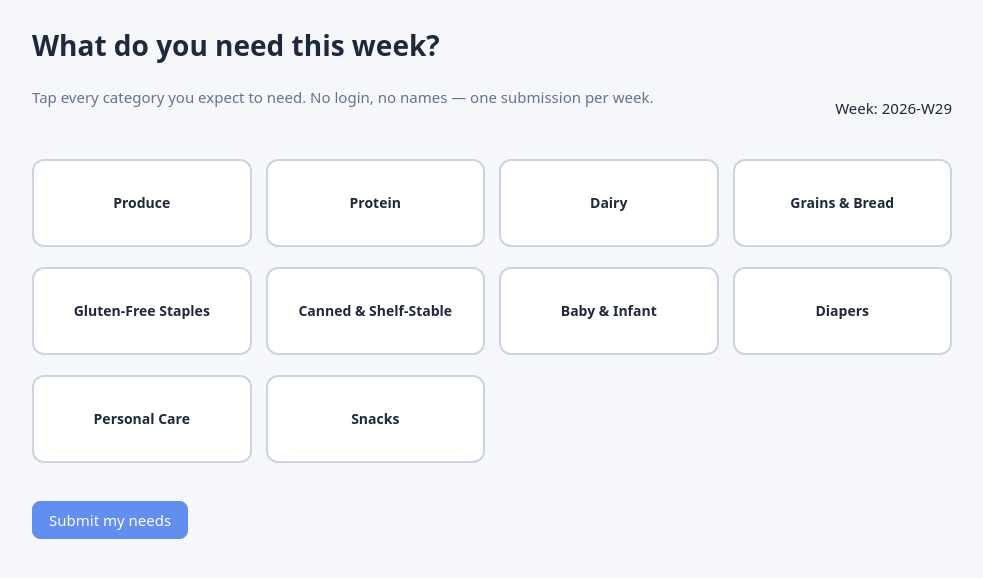
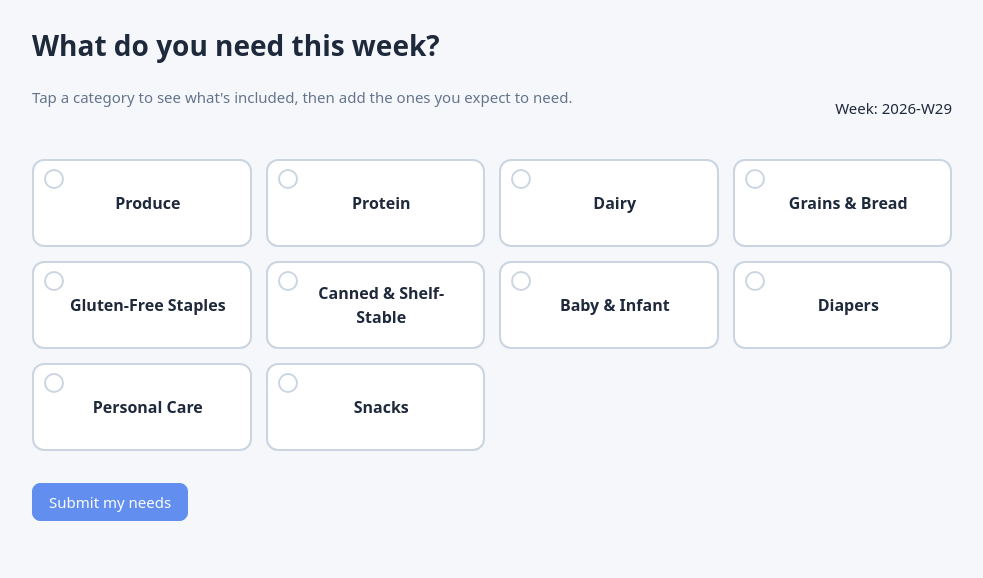
Before and after one commit to SadlyIconic/food-bank-order, a Flask app: page / in a window 1280 px wide. Shown: the part 145-723 px from the top of the page, without its empty margins (148-1131 px from the left). Run offline with Flask 3, Linux system fonts and the light colour scheme; data comes from the database, SQL or seed files in the repository; data that the repository does not hold is empty.

Commit message:
Add category detail modal with descriptions and example items
Tap a planning category to see what it includes and sample items from
the catalog. Descriptions live in categories.json; examples are mapped
from items.json per category.

Co-authored-by: SadlyIconic <SadlyIconic@users.noreply.github.com>

```diff
--- a/food_bank/static/i18n.js
+++ b/food_bank/static/i18n.js
@@ -26,7 +26,7 @@ const FoodBankI18n = (() => {
       nav_admin: "Admin",
       nav_request: "Share needs",
       request_title: "What do you need this week?",
-      request_subtitle: "Tap every category you expect to need. No login, no names — one submission per week.",
+      request_subtitle: "Tap a category to see what's included, then add the ones you expect to need.",
       request_week: "Week",
       request_submit: "Submit my needs",
       request_already_submitted: "You already shared your needs for this week. Thank you!",
@@ -34,6 +34,11 @@ const FoodBankI18n = (() => {
       request_success_body: "Your needs for this week have been recorded anonymously.",
       request_success_count: "Categories recorded:",
       request_success_back: "Back to board",
+      request_info_aria: "Learn more about this category",
+      request_modal_items: "Examples we often carry",
+      request_modal_add: "Add to my needs",
+      request_modal_remove: "Remove from my needs",
+      request_modal_close: "Close",
       lang_label: "Language",
       shop_title: "Shop",
       shop_subtitle: "Browse items and add them to your cart ({limit} lb limit per order).",
--- a/food_bank/static/request.js
+++ b/food_bank/static/request.js
@@ -4,15 +4,130 @@
 
   const submitBtn = document.getElementById("submit-requests");
   const inputs = form.querySelectorAll(".category-input");
+  const modal = document.getElementById("category-modal");
+  const modalTitle = document.getElementById("category-modal-title");
+  const modalDescription = document.getElementById("category-modal-description");
+  const modalItems = document.getElementById("category-modal-items");
+  const modalItemsWrap = document.getElementById("category-modal-items-wrap");
+  const modalToggle = document.getElementById("category-modal-toggle");
+  const detailsEl = document.getElementById("category-details-json");
+
+  let categoryDetails = [];
+  let activeCategoryId = null;
+
+  if (detailsEl) {
+    try {
+      categoryDetails = JSON.parse(detailsEl.textContent || "[]");
+    } catch (_err) {
+      categoryDetails = [];
+    }
+  }
+
+  const detailsById = Object.fromEntries(categoryDetails.map((cat) => [cat.id, cat]));
+
+  function t(key, fallback) {
+    if (window.FoodBankI18n && typeof window.FoodBankI18n.t === "function") {
+      return window.FoodBankI18n.t(key);
+    }
+    return fallback;
+  }
 
   function updateSubmitState() {
     const anyChecked = Array.from(inputs).some((input) => input.checked);
     submitBtn.disabled = !anyChecked;
   }
 
+  function syncTileStates() {
+    form.querySelectorAll(".category-tile").forEach((tile) => {
+      const input = tile.querySelector(".category-input");
+      tile.classList.toggle("is-selected", Boolean(input && input.checked));
+    });
+  }
+
+  function syncModalToggle() {
+    if (!activeCategoryId || !modalToggle) return;
+    const input = form.querySelector(`.category-input[value="${activeCategoryId}"]`);
+    const checked = input && input.checked;
+    modalToggle.textContent = checked
+      ? t("request_modal_remove", "Remove from my needs")
+      : t("request_modal_add", "Add to my needs");
+    modalToggle.classList.toggle("btn-muted", checked);
+    modalToggle.classList.toggle("btn-primary", !checked);
+  }
+
+  function openModal(categoryId) {
+    const category = detailsById[categoryId];
+    if (!category || !modal) return;
+
+    activeCategoryId = categoryId;
+    modalTitle.textContent = category.display_name || "";
+    modalDescription.textContent = category.description || category.donor_friendly_translation || "";
+
+    modalItems.innerHTML = "";
+    const items = category.example_items || [];
+    if (items.length) {
+      modalItemsWrap.hidden = false;
+      items.forEach((item) => {
+        const li = document.createElement("li");
+        li.textContent = item;
+        modalItems.appendChild(li);
+      });
+    } else {
+      modalItemsWrap.hidden = true;
+    }
+
+    syncModalToggle();
+    modal.hidden = false;
+    document.body.classList.add("modal-open");
+    modalToggle.focus();
+  }
+
+  function closeModal() {
+    if (!modal) return;
+    modal.hidden = true;
+    document.body.classList.remove("modal-open");
+    activeCategoryId = null;
+  }
+
   inputs.forEach((input) => {
-    input.addEventListener("change", updateSubmitState);
+    input.addEventListener("change", () => {
+      updateSubmitState();
+      syncTileStates();
+      syncModalToggle();
+    });
+  });
+
+  form.querySelectorAll(".category-open-btn").forEach((btn) => {
+    btn.addEventListener("click", () => {
+      openModal(btn.dataset.categoryId);
+    });
+  });
+
+  if (modalToggle) {
+    modalToggle.addEventListener("click", () => {
+      if (!activeCategoryId) return;
+      const input = form.querySelector(`.category-input[value="${activeCategoryId}"]`);
+      if (!input) return;
+      input.checked = !input.checked;
+      input.dispatchEvent(new Event("change", { bubbles: true }));
+      syncModalToggle();
+    });
+  }
+
+  modal.querySelectorAll("[data-close-modal]").forEach((el) => {
+    el.addEventListener("click", closeModal);
+  });
+
+  document.addEventListener("keydown", (event) => {
+    if (event.key === "Escape" && modal && !modal.hidden) {
+      closeModal();
+    }
+  });
+
+  document.addEventListener("foodbank:langchange", () => {
+    syncModalToggle();
   });
 
   updateSubmitState();
+  syncTileStates();
 })();
--- a/food_bank/static/style.css
+++ b/food_bank/static/style.css
@@ -1212,22 +1212,58 @@ body.community-layout .nav-back-shop {
   margin-bottom: 1.5rem;
 }
 
-.category-tile {
-  cursor: pointer;
-}
-
 .category-input {
   position: absolute;
   opacity: 0;
   pointer-events: none;
 }
 
+.category-tile {
+  position: relative;
+}
+
+.category-open-btn {
+  width: 100%;
+  font: inherit;
+  cursor: pointer;
+}
+
+.category-check {
+  position: absolute;
+  top: 0.55rem;
+  left: 0.65rem;
+  width: 1.25rem;
+  height: 1.25rem;
+  border-radius: 999px;
+  border: 2px solid #cbd5e1;
+  background: #ffffff;
+  color: transparent;
+  font-size: 0.75rem;
+  font-weight: 800;
+  display: inline-flex;
+  align-items: center;
+  justify-content: center;
+}
+
+.category-tile.is-selected .category-check {
+  border-color: #2563eb;
+  background: #2563eb;
+  color: #ffffff;
+}
+
+.category-tile.is-selected .category-tile-inner {
+  border-color: #2563eb;
+  background: #eff6ff;
+  box-shadow: 0 0 0 3px rgba(37, 99, 235, 0.15);
+}
+
 .category-tile-inner {
+  position: relative;
   display: flex;
   align-items: center;
   justify-content: center;
   min-height: 88px;
-  padding: 1rem;
+  padding: 1rem 1rem 1rem 1.75rem;
   border: 2px solid #cbd5e1;
   border-radius: 12px;
   background: #ffffff;
@@ -1237,15 +1273,25 @@ body.community-layout .nav-back-shop {
   transition: border-color 0.15s, background 0.15s, box-shadow 0.15s;
 }
 
+.category-open-btn.category-tile-inner {
+  appearance: none;
+}
+
 .category-tile:hover .category-tile-inner {
   border-color: #93c5fd;
   background: #f8fafc;
 }
 
-.category-input:checked + .category-tile-inner {
-  border-color: #2563eb;
-  background: #eff6ff;
-  box-shadow: 0 0 0 3px rgba(37, 99, 235, 0.15);
+.visually-hidden {
+  position: absolute;
+  width: 1px;
+  height: 1px;
+  padding: 0;
+  margin: -1px;
+  overflow: hidden;
+  clip: rect(0, 0, 0, 0);
+  white-space: nowrap;
+  border: 0;
 }
 
 .sticky-actions {
--- a/food_bank/templates/request.html
+++ b/food_bank/templates/request.html
@@ -5,7 +5,7 @@
 {% block content %}
 <div class="page-header">
   <h1 data-i18n="request_title">What do you need this week?</h1>
-  <p class="page-subtitle" data-i18n="request_subtitle">Tap every category you expect to need. No login, no names — one submission per week.</p>
+  <p class="page-subtitle" data-i18n="request_subtitle">Tap a category to see what's included, then add the ones you expect to need.</p>
   <p class="muted week-label"><span data-i18n="request_week">Week</span>: {{ week_key }}</p>
 </div>
 
@@ -17,12 +17,25 @@
 <form method="post" action="{{ url_for('submit_requests') }}" id="request-form" class="request-form">
   <div class="category-grid" id="category-grid">
     {% for category in categories %}
-    <label class="category-tile">
-      <input type="checkbox" name="category_ids" value="{{ category.id }}" class="category-input">
-      <span class="category-tile-inner">
+    <div class="category-tile" data-category-id="{{ category.id }}">
+      <input
+        type="checkbox"
+        name="category_ids"
+        value="{{ category.id }}"
+        id="cat-{{ category.id }}"
+        class="category-input"
+      >
+      <button
+        type="button"
+        class="category-tile-inner category-open-btn"
+        data-category-id="{{ category.id }}"
+        aria-describedby="cat-desc-{{ category.id }}"
+      >
+        <span class="category-check" aria-hidden="true">✓</span>
         <span class="category-name">{{ category.display_name }}</span>
-      </span>
-    </label>
+      </button>
+      <span id="cat-desc-{{ category.id }}" class="visually-hidden">{{ category.description }}</span>
+    </div>
     {% endfor %}
   </div>
   <div class="form-actions sticky-actions">
@@ -31,6 +44,27 @@
     </button>
   </div>
 </form>
+
+<script id="category-details-json" type="application/json">{{ categories | tojson }}</script>
+
+<div id="category-modal" class="category-modal" hidden>
+  <div class="category-modal-backdrop" data-close-modal></div>
+  <div class="category-modal-panel" role="dialog" aria-modal="true" aria-labelledby="category-modal-title">
+    <button type="button" class="category-modal-close" data-close-modal aria-label="Close">&times;</button>
+    <h2 id="category-modal-title" class="category-modal-title"></h2>
+    <p id="category-modal-description" class="category-modal-description"></p>
+    <div id="category-modal-items-wrap" class="category-modal-items-wrap">
+      <h3 class="category-modal-items-heading" data-i18n="request_modal_items">Examples we often carry</h3>
+      <ul id="category-modal-items" class="category-modal-items"></ul>
+    </div>
+    <div class="category-modal-actions">
+      <button type="button" class="btn btn-primary" id="category-modal-toggle" data-i18n="request_modal_add">
+        Add to my needs
+      </button>
+      <button type="button" class="btn btn-muted" data-close-modal data-i18n="request_modal_close">Close</button>
+    </div>
+  </div>
+</div>
 {% endif %}
 {% endblock %}
 
```
Also changed, not shown: other parts of food_bank/static/style.css (+79 -0 lines), food_bank/categories.json (+10 -0 lines), food_bank/store.py (+73 -1 lines).
